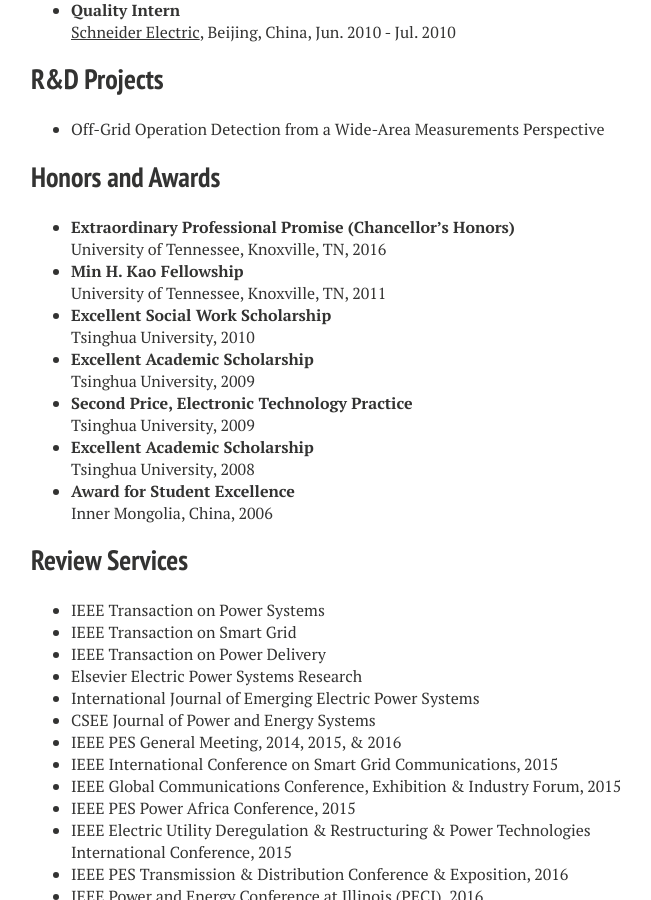
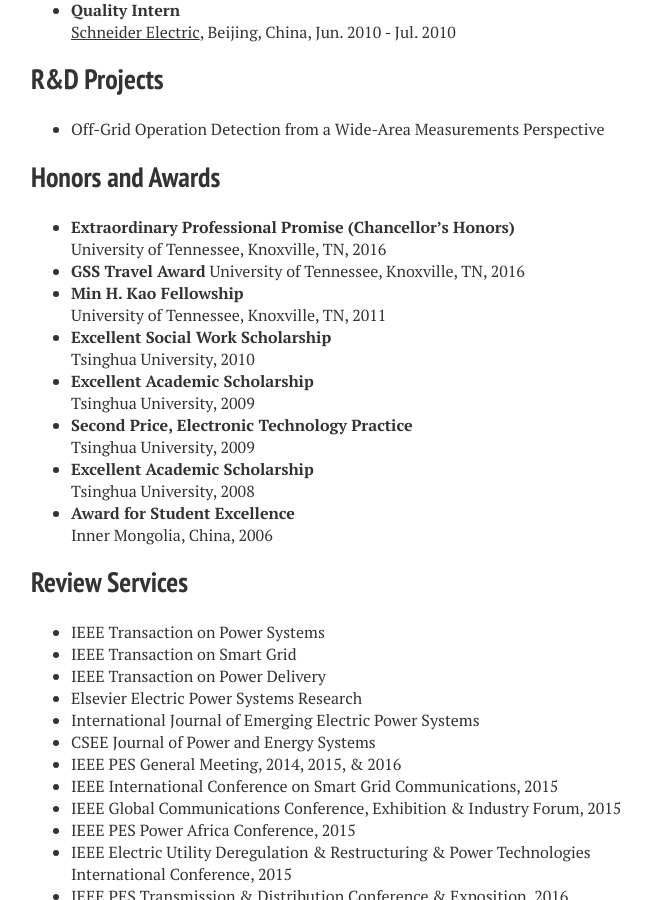
Before and after one commit to JiahuiGuo/jiahuiguo.github.io, a Jekyll site: the page built from cv.md, in a window 1280 px wide and 900 px high, scrolled down 916 px. Shown: the whole window, without its empty margins (289-940 px from the left). Built offline with Jekyll 4.4.1, drawn with Linux system fonts in a browser that asks for light colours; nearby versions of some CDN libraries.

Commit message:
Update cv.md

```diff
--- a/cv.md
+++ b/cv.md
@@ -48,6 +48,8 @@ share: false
 
 ## Honors and Awards
 - **Extraordinary Professional Promise (Chancellor’s Honors)**
+University of Tennessee, Knoxville, TN, 2016
+- **GSS Travel Award**
 University of Tennessee, Knoxville, TN, 2016
 - **Min H. Kao Fellowship**
 University of Tennessee, Knoxville, TN, 2011
```
